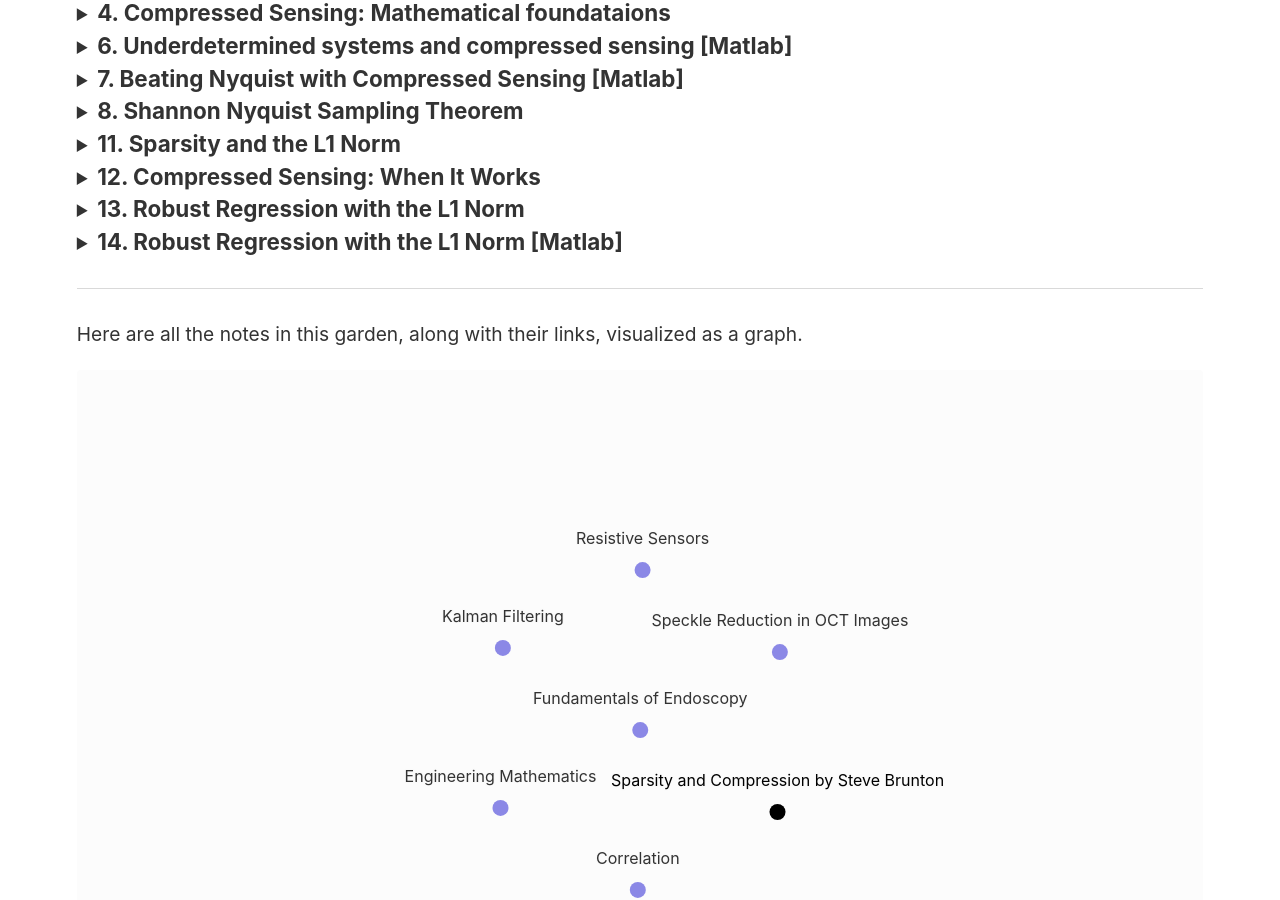
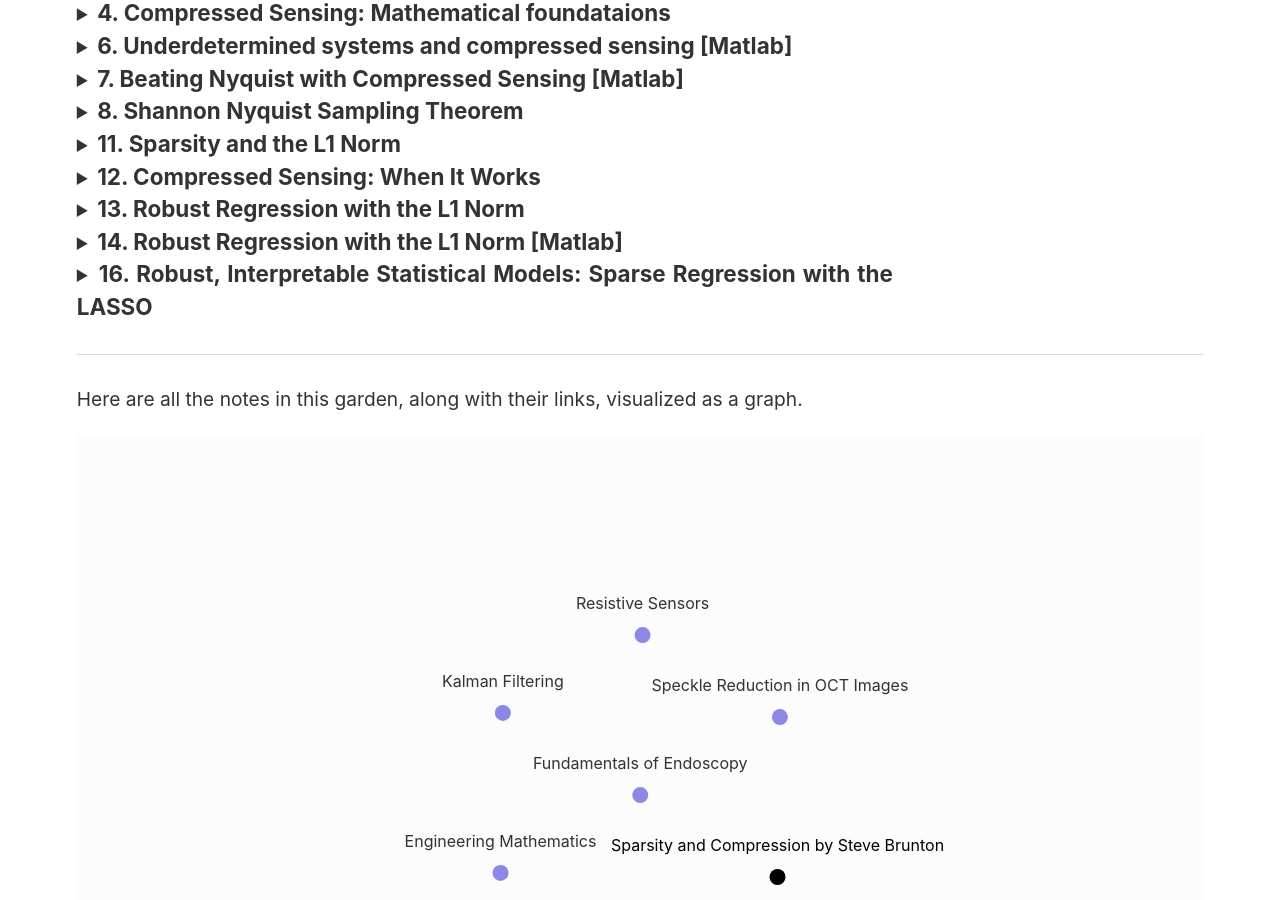
Before and after one commit to ajaygunalan/biomedrobo, a Jekyll site: the page built from _notes/signal-processing/compressiveSensing.md, in a window 1280 px wide and 900 px high, scrolled down 460 px. Built offline with Jekyll 4.4.1, drawn with Linux system fonts in a browser that asks for light colours; comment, search, counter and statistics services are not loaded.

Commit message:
added lec 16

```diff
--- a/_notes/signal-processing/compressiveSensing.md
+++ b/_notes/signal-processing/compressiveSensing.md
@@ -130,3 +130,13 @@ permalink: /:categories/:title/
   </summary>
     <a href="https://github.com/ajaygunalan/digital_image_processing/blob/main/compressive_sensing/lec14.m">Link</a>
 </details>
+
+<details>
+  <summary>
+    <h3>
+      16. Robust, Interpretable Statistical Models: Sparse Regression with the LASSO
+    </h3>
+  </summary>
+    <img src="/assets/images/cs/model.PNG"/>
+    <img src="/assets/images/cs/lasso.PNG"/>
+</details>
```
Also changed, not shown: assets/images/cs/lasso.PNG (added), assets/images/cs/model.PNG (added).
